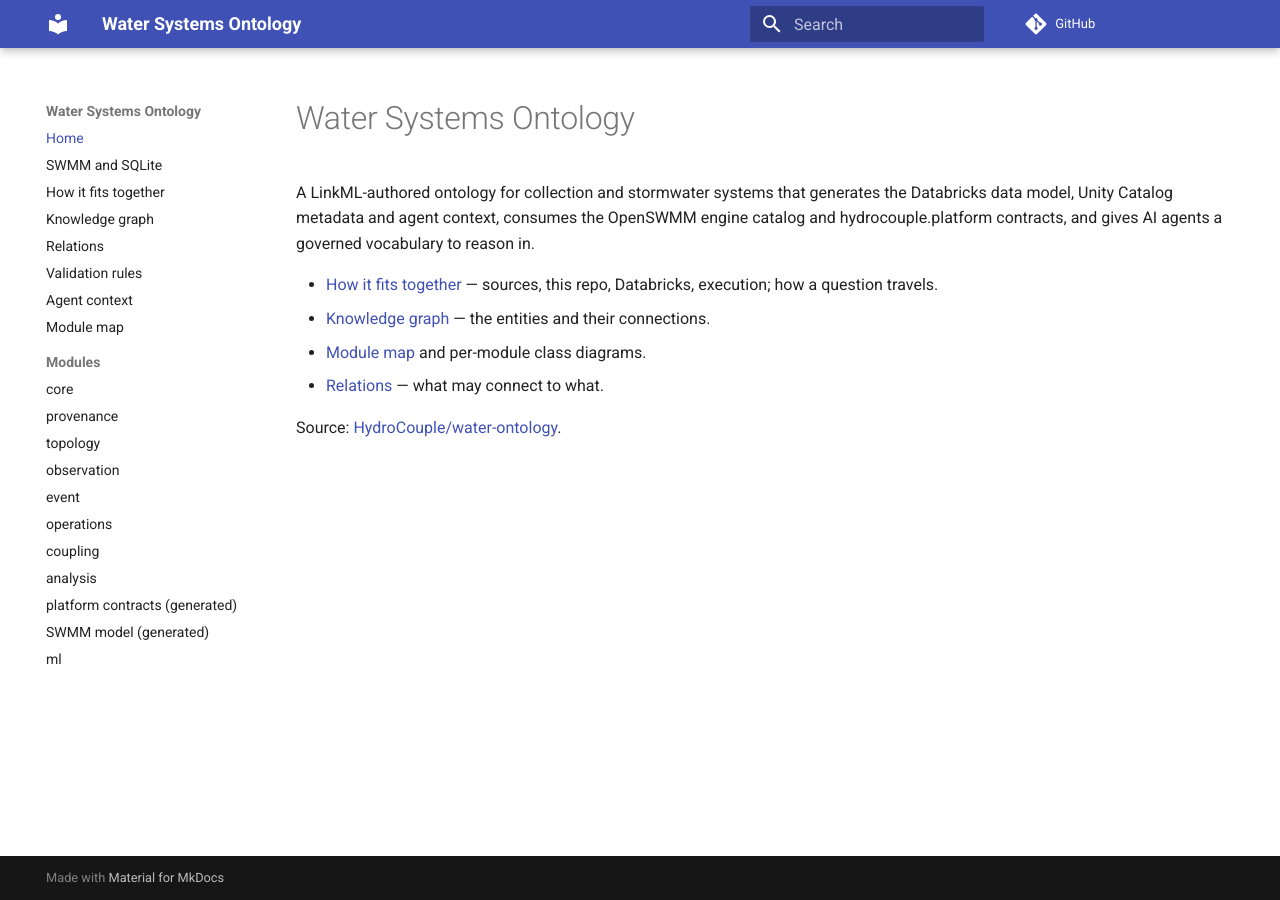
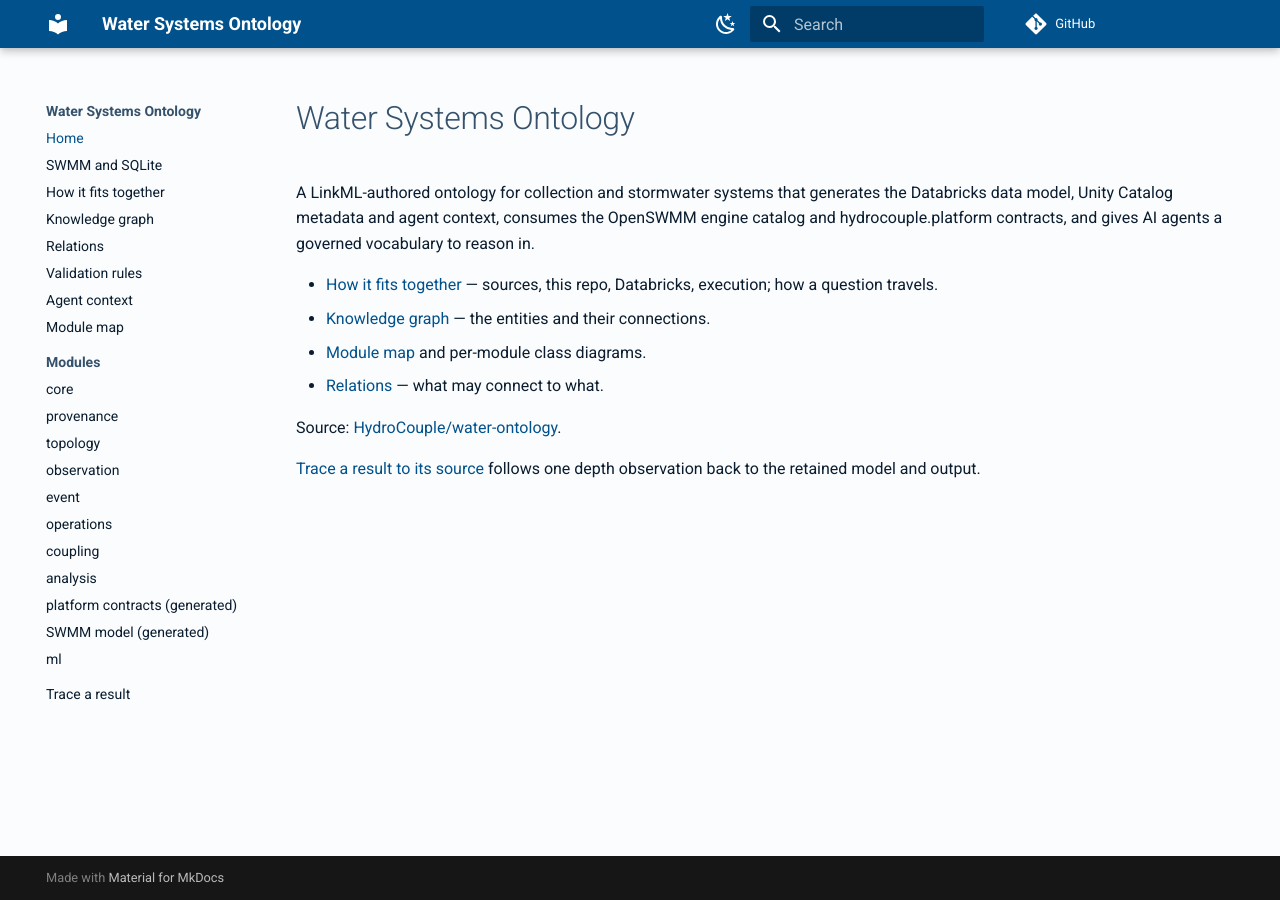
Before and after one commit to HydroCouple/water-ontology, an MkDocs documentation site: the page built from docs/index.md, in a window 1280 px wide. Built offline with MkDocs 1.6.1 and Material for MkDocs 9.7.7, drawn with Linux system fonts in a browser that asks for light colours; comment, search, counter and statistics services are not loaded.

Commit message:
Add a Sphinx companion and align ontology documentation colors

```diff
--- a/docs/index.md
+++ b/docs/index.md
@@ -8,3 +8,5 @@ A LinkML-authored ontology for collection and stormwater systems that generates
 - [Relations](diagrams/relations.md) — what may connect to what.
 
 Source: [HydroCouple/water-ontology](https://github.com/HydroCouple/water-ontology).
+
+[Trace a result to its source](lineage.md) follows one depth observation back to the retained model and output.
--- /dev/null
+++ b/docs/stylesheets/hydrocouple.css
@@ -0,0 +1,21 @@
+/* HydroCouple colors on the native Material navigation and content. */
+[data-md-color-scheme="default"] {
+  --md-primary-fg-color: #00518c;
+  --md-primary-bg-color: #ffffff;
+  --md-default-bg-color: #fafcfd;
+  --md-default-fg-color: #0a1c2e;
+  --md-default-fg-color--light: #35516b;
+  --md-typeset-color: #0a1c2e;
+  --md-typeset-a-color: #00518c;
+  --md-accent-fg-color: #0064a9;
+}
+[data-md-color-scheme="slate"] {
+  --md-primary-fg-color: #1a3043;
+  --md-primary-bg-color: #eef5fb;
+  --md-default-bg-color: #101e2c;
+  --md-default-fg-color: #eef5fb;
+  --md-default-fg-color--light: #b6cadb;
+  --md-typeset-color: #eef5fb;
+  --md-typeset-a-color: #8ecfff;
+  --md-accent-fg-color: #8ecfff;
+}
--- a/mkdocs.yml
+++ b/mkdocs.yml
@@ -3,7 +3,18 @@ repo_url: https://github.com/HydroCouple/water-ontology
 docs_dir: docs
 theme:
   name: material
+  palette:
+    - scheme: default
+      toggle: { icon: material/weather-night, name: Switch to dark mode }
+    - scheme: slate
+      toggle: { icon: material/weather-sunny, name: Switch to light mode }
   features: [navigation.sections, content.code.copy, toc.integrate]
+extra_css:
+  - stylesheets/hydrocouple.css
+exclude_docs: |
+  /conf.py
+  /*.rst
+  /_static/**
 markdown_extensions:
   - tables
   - toc: { permalink: true }
@@ -34,3 +45,4 @@ nav:
       - platform contracts (generated): diagrams/analysis-platform.md
       - SWMM model (generated): diagrams/model.md
       - ml: diagrams/ml.md
+  - Trace a result: lineage.md
--- a/pyproject.toml
+++ b/pyproject.toml
@@ -18,7 +18,7 @@ dependencies = [
 sqlite = ["sqlglot>=25"]
 engine = ["openswmm>=6.0.0a4.dev1"]   # PyPI build for now; loaders switch to the catalog API when a catalog-aware wheel is published
 dev = ["pytest>=8.0", "sqlglot>=25", "duckdb>=1.0"]
-docs = ["mkdocs-material>=9.5", "pymdown-extensions>=10"]
+docs = ["mkdocs-material>=9.5", "pymdown-extensions>=10", "sphinx>=7.4", "myst-parser>=3", "pydata-sphinx-theme>=0.15", "sphinxcontrib-mermaid>=2.0.2"]
 
 [tool.pytest.ini_options]
 testpaths = ["tests"]
```
Also changed, not shown: README.md (+1 -1 lines), docs/_static/hydrocouple-palette.css (added, +62 -0 lines), docs/conf.py (added, +41 -0 lines), docs/diagrams/modules.md (+1 -1 lines), docs/index.rst (added, +15 -0 lines), docs/lineage.md (added, +44 -0 lines), docs/modules.rst (added, +17 -0 lines), docs/_static/hydrocouple.png (added), 3 other files.
